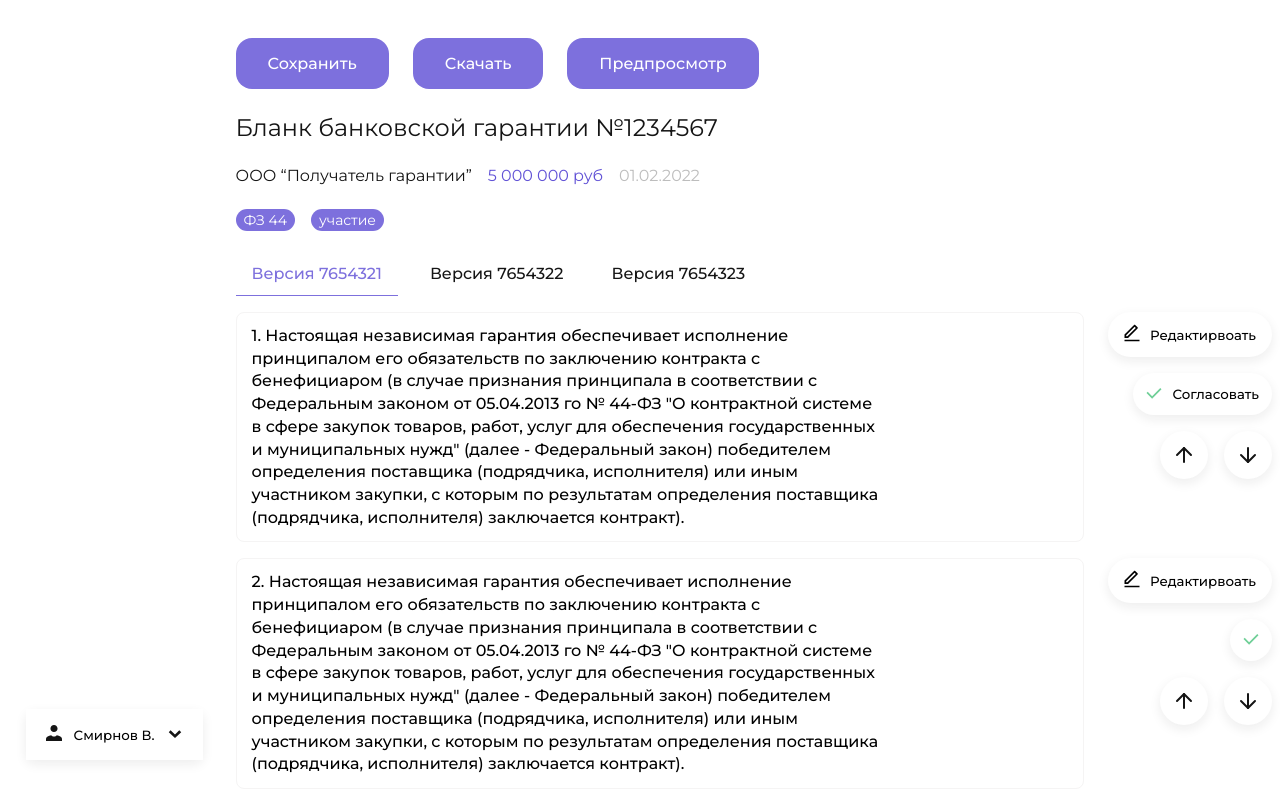
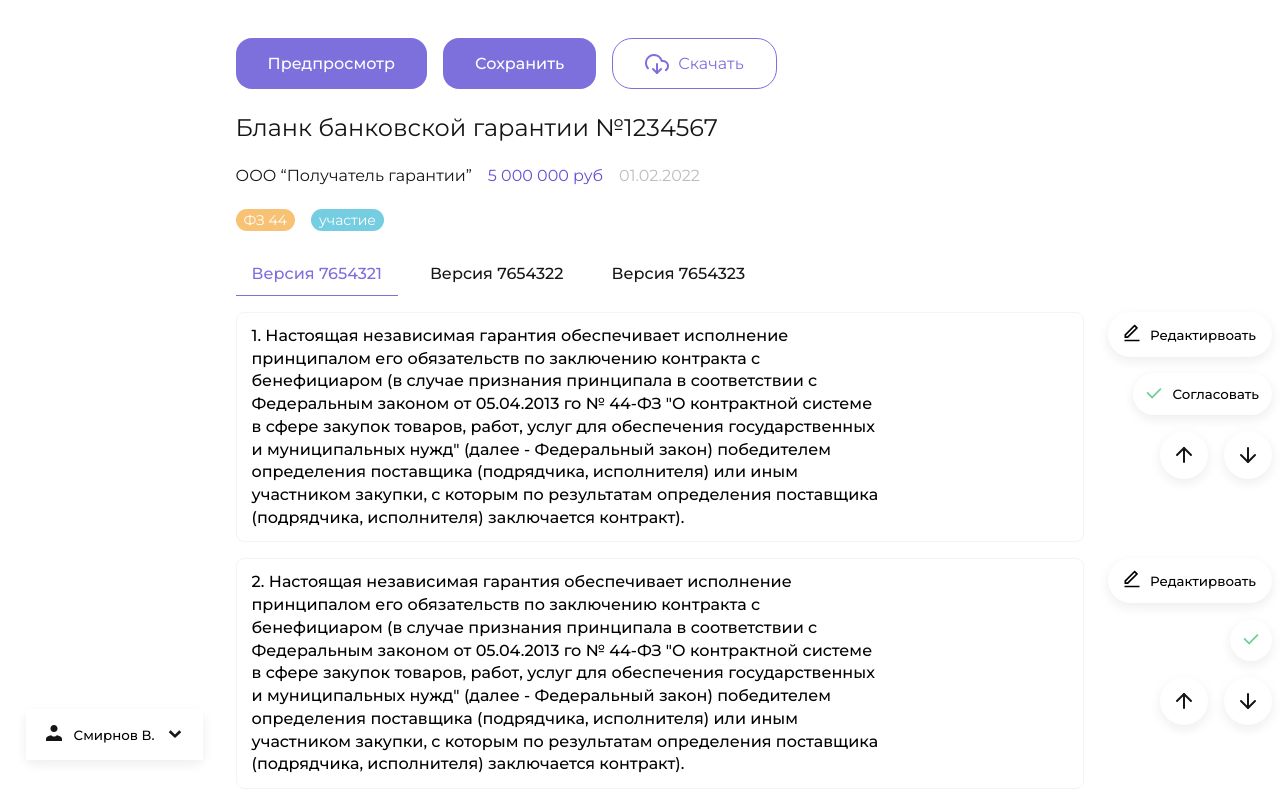
Before and after one commit to realNimur/mail_editor, a React (Create React App) app: page / in a window 1280 px wide. Shown: the top 800 px of the page. Built offline with nearby package versions, Linux system fonts and the light colour scheme.

Commit message:
fix some styles

```diff
--- a/src/App.scss
+++ b/src/App.scss
@@ -15,6 +15,14 @@
     &__buttons {
       display: flex;
       margin-bottom: 16px;
+
+      & > * {
+        margin-right: 16px;
+
+        &:last-child {
+          margin-right: 0;
+        }
+      }
     }
 
     &__info {
@@ -54,6 +62,14 @@
           background-color: #7d70dd;
           font-size: 14px;
           border-radius: 100px;
+
+          &:nth-child(1) {
+            background-color: #F7C274;
+          }
+
+          &:nth-child(2) {
+            background-color: #74CDE0;
+          }
 
           &:last-child {
             margin-right: 0;
--- /dev/null
+++ b/src/components/DownloadButton/index.jsx
@@ -0,0 +1,48 @@
+import React from "react";
+import styles from "./styles.module.scss";
+
+const DownloadButton = () => {
+  return (
+    <button type={"button"} className={styles.download_button}>
+      <svg
+        width="24"
+        height="24"
+        viewBox="0 0 24 24"
+        fill="none"
+        xmlns="http://www.w3.org/2000/svg"
+      >
+        <g clipPath="url(#clip0_182_56)">
+          <path
+            d="M8 17L12 21L16 17"
+            stroke="#7D70DD"
+            strokeWidth="2"
+            strokeLinecap="round"
+            strokeLinejoin="round"
+          />
+          <path
+            d="M12 12V21"
+            stroke="#7D70DD"
+            strokeWidth="2"
+            strokeLinecap="round"
+            strokeLinejoin="round"
+          />
+          <path
+            d="M20.8802 18.0901C21.7496 17.4787 22.4015 16.6062 22.7415 15.5992C23.0814 14.5922 23.0916 13.5031 22.7706 12.4899C22.4496 11.4767 21.814 10.5921 20.9562 9.96462C20.0985 9.33709 19.063 8.99922 18.0002 9.00006H16.7402C16.4394 7.82793 15.8767 6.7393 15.0943 5.81614C14.3119 4.89297 13.3303 4.15932 12.2234 3.67041C11.1164 3.1815 9.91302 2.95008 8.7037 2.99357C7.49439 3.03706 6.31069 3.35433 5.24173 3.92148C4.17277 4.48864 3.2464 5.2909 2.53236 6.26788C1.81833 7.24487 1.33523 8.3711 1.11944 9.5618C0.903647 10.7525 0.960787 11.9767 1.28656 13.1421C1.61233 14.3075 2.19824 15.3838 3.00018 16.2901"
+            stroke="#7D70DD"
+            strokeWidth="2"
+            strokeLinecap="round"
+            strokeLinejoin="round"
+          />
+        </g>
+        <defs>
+          <clipPath id="clip0_182_56">
+            <rect width="24" height="24" fill="white" />
+          </clipPath>
+        </defs>
+      </svg>
+      Скачать
+    </button>
+  );
+};
+
+export default DownloadButton;
--- /dev/null
+++ b/src/components/DownloadButton/styles.module.scss
@@ -0,0 +1,31 @@
+.download_button {
+  color: #7D70DD;
+  display: flex;
+  align-items: center;
+  border: 1px solid #7D70DD;
+  border-radius: 20px;
+  outline: none;
+  background-color: #fff;
+  padding: 12px 32px;
+  transition: .25s;
+  cursor: pointer;
+  font-size: 16px;
+
+  svg {
+    margin-right: 9px;
+  }
+
+  path {
+    transition: .25s;
+  }
+
+  &:hover {
+    color: #fff;
+    background-color: #7D70DD;
+
+    & path {
+      stroke: #fff;
+    }
+  }
+
+}
--- a/src/components/Header/index.jsx
+++ b/src/components/Header/index.jsx
@@ -1,17 +1,14 @@
 import React from "react";
 import CustomButton from "../CustomButton";
+import DownloadButton from "../DownloadButton";
 
 const Header = ({ sendData }) => {
   return (
     <div>
       <div className="right-header__buttons">
-        <CustomButton
-          text={"Сохранить"}
-          style={{ marginRight: "24px" }}
-          onClick={sendData}
-        />
-        <CustomButton text={"Скачать"} style={{ marginRight: "24px" }} />
         <CustomButton text={"Предпросмотр"} />
+        <CustomButton text={"Сохранить"} onClick={sendData} />
+        <DownloadButton />
       </div>
       <div className="right-header__info">
         <p className="title">Бланк банковской гарантии №1234567</p>
--- a/src/components/OrderButtons/styles.module.scss
+++ b/src/components/OrderButtons/styles.module.scss
@@ -16,6 +16,16 @@
   margin-right: 16px;
   cursor: pointer;
 
+  path {
+    transition: .25s;
+  }
+
+  &:hover {
+    &  path {
+      stroke: #7D70DD;
+    }
+  }
+
   &:last-child {
     margin-right: 0;
   }
```
